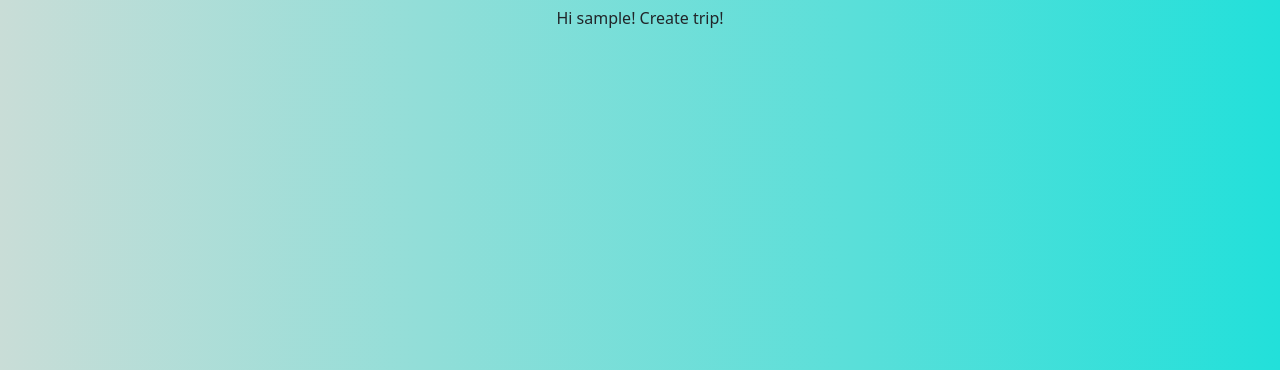
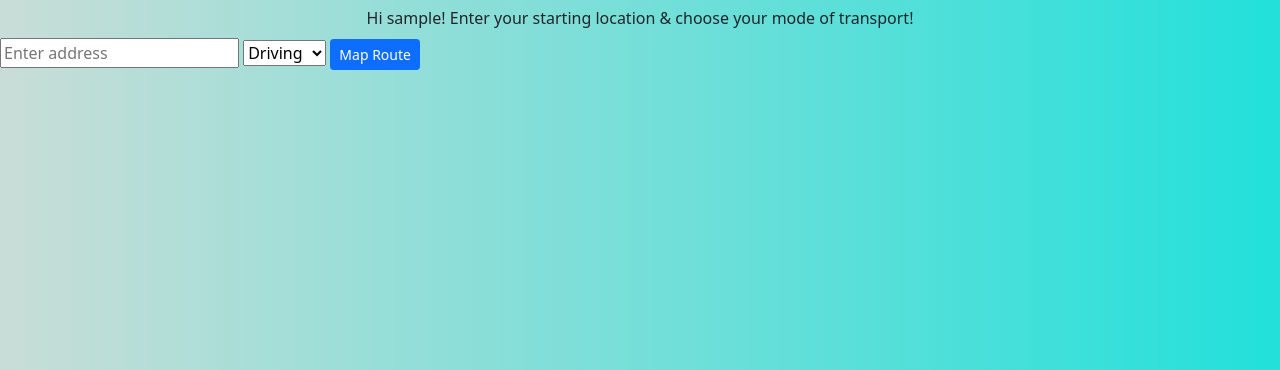
Before and after one commit to AaronGr767/FYP, a Django app: page /create in a window 1280 px wide. Shown: the part 50-420 px from the top of the page. Run offline with Django 4.2, Linux system fonts and the light colour scheme; the visitor is signed in with stand-in values (Sample User, id 1); some libraries are stand-ins or nearby versions.

Commit message:
html pages that handle trip

```diff
--- a/Prototype/main/templates/createTrip.html
+++ b/Prototype/main/templates/createTrip.html
@@ -5,8 +5,31 @@
 
     {% if user.is_authenticated %}
         <div class="m-2 text-center">
-            Hi {{ user.username }}! Create trip!
+            Hi {{ user.username }}! Enter your starting location & choose your mode of transport!
         </div>
+
+        <div id="locContainer">
+
+   <input type="text" placeholder="Enter address" id="starting_address" name="starting_address">
+   <input type="hidden" class="geo" id="id-lat-a" value="">
+   <input type="hidden" class="geo" id="id-long-a" value="">
+
+        <select id="mode">
+            <option value="DRIVING">Driving</option>
+            <option value="WALKING">Walking</option>
+            <option value="BICYCLING">Cycling</option>
+        </select>
+        <button type="button" class="btn btn-primary btn-sm" onclick="beginTrip('a')" id="mapButton">Map Route</button>
+</div>
+
+        <script type="text/javascript">
+
+
+    var api_key = "AIzaSyAJTfOeJJsqYknf27HwCCymGuvD_igs0C4";
+
+  </script>
+
+  <script src="{% static 'script/set_location.js' %}"></script>
 
 
     {% endif %}
```
Also changed, not shown: Prototype/main/templates/tripRoute.html (added, +29 -0 lines).
